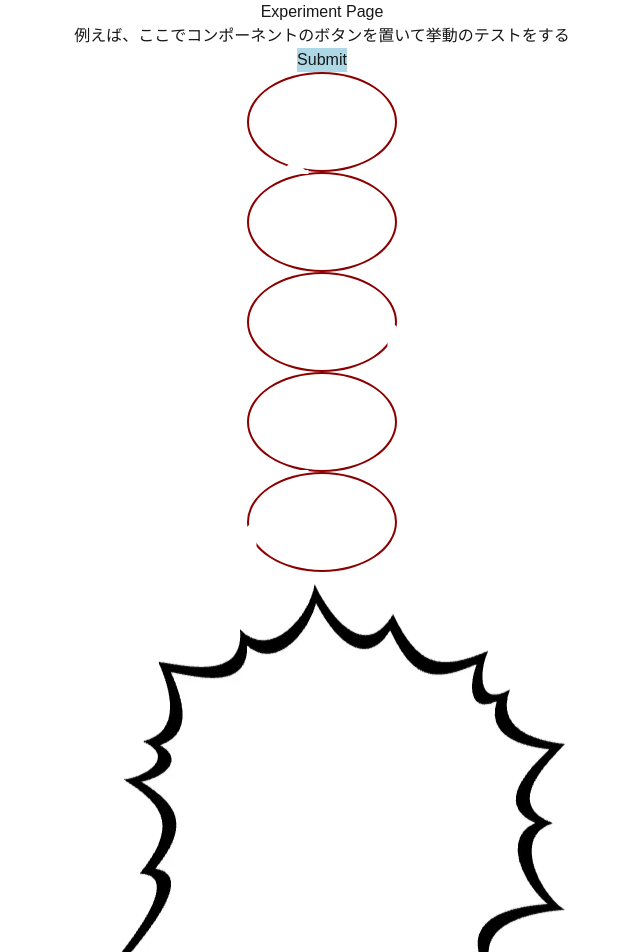
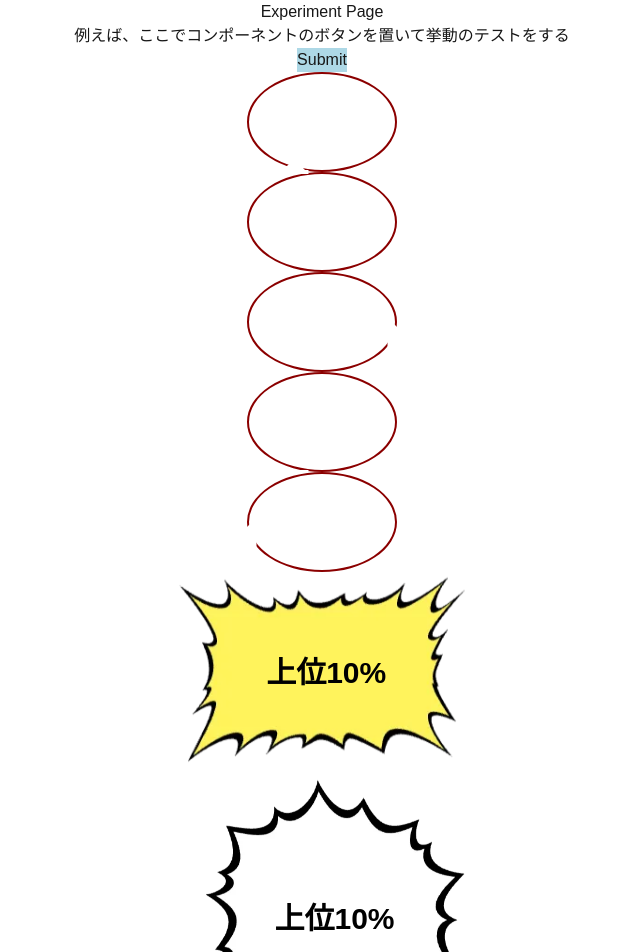
Before and after one commit to Kazuki0320/sns-scouter, a Next.js app: page /experiment in a window 1280 px wide. Shown: the top 952 px of the page, without its empty margins (318-958 px from the left). Built offline with nearby package versions, Linux system fonts and the light colour scheme.

Commit message:
feat: モバイルとPCで出力切り替え
Co-authored-by: ittyi <ittyi@users.noreply.github.com>

```diff
--- a/src/app/experiment/page.tsx
+++ b/src/app/experiment/page.tsx
@@ -19,8 +19,9 @@ export default function Page() {
       <ExperimentSpeechBubble direction="right" /> {/* 右向き */}
       <ExperimentSpeechBubble direction="down" /> {/* 下向き（デフォルト） */}
       <ExperimentSpeechBubble direction="left" /> {/* 左向き */}
-      <Image src={localImage} alt="WebP Image"/>
+      {/* <Image src={localImage} alt="WebP Image"/> */}
       <SpeechBubble />
+      <SpeechBubble mode='pc'/>
       <h3>
         例えば、ここでフォロワー数取得のロジックを置いて挙動のテストをする
       </h3>
--- a/src/components/ui/SpeechBubble.tsx
+++ b/src/components/ui/SpeechBubble.tsx
@@ -2,11 +2,48 @@ import React from 'react';
 
 import Image from "next/image";
 import webpImage from '../../../public/e1325_1.webp';
+import webpMobileImage from '../../../public/e1241_1.webp';
 
-export function SpeechBubble() {
+export function SpeechBubble({ mode = 'mobile' }) {
+
+  if (mode === 'mobile') {
+    return (
+      <div style={{ position: 'relative', display: 'inline-block' }}>
+        <Image
+          src={webpMobileImage}
+          alt="WebP Mobile Image"
+          width={300} // 幅を300pxに設定
+          height={300} // 高さを200pxに設定
+          style={{ display: 'block' }}
+        />
+        <div
+          style={{
+            position: 'absolute',
+            top: '50%',
+            left: '50%',
+            transform: 'translate(-50%, -50%)',
+            color: 'black',
+            fontSize: '30px',
+            fontWeight: 'bold',
+            textAlign: 'center',
+            width: '100%',
+          }}
+        >
+          &nbsp;上位10%
+        </div>
+      </div>
+    );
+  }
+
   return (
     <div style={{ position: 'relative', display: 'inline-block' }}>
-      <Image src={webpImage} alt="WebP Image" style={{ display: 'block' }} />
+      <Image
+        src={webpImage}
+        alt="WebP Image"
+        width={300} // 幅を300pxに設定
+        height={300} // 高さを200pxに設定
+        style={{ display: 'block' }}
+      />
       <div
         style={{
           position: 'absolute',
@@ -20,7 +57,7 @@ export function SpeechBubble() {
           width: '100%',
         }}
       >
-        黒い文字
+        &nbsp;&nbsp;&nbsp;上位10%
       </div>
     </div>
   );
```
